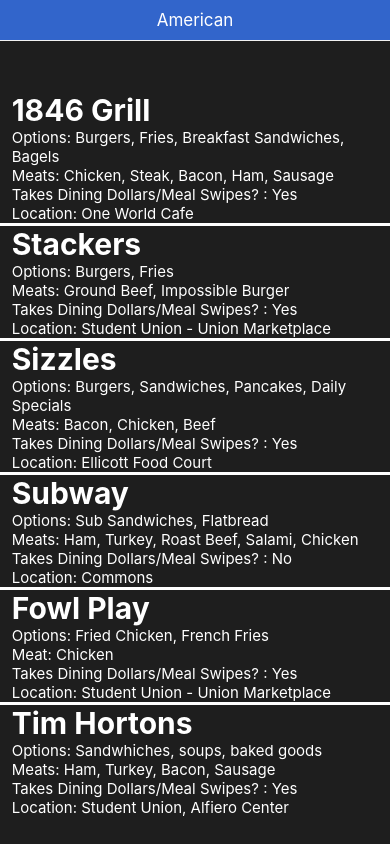
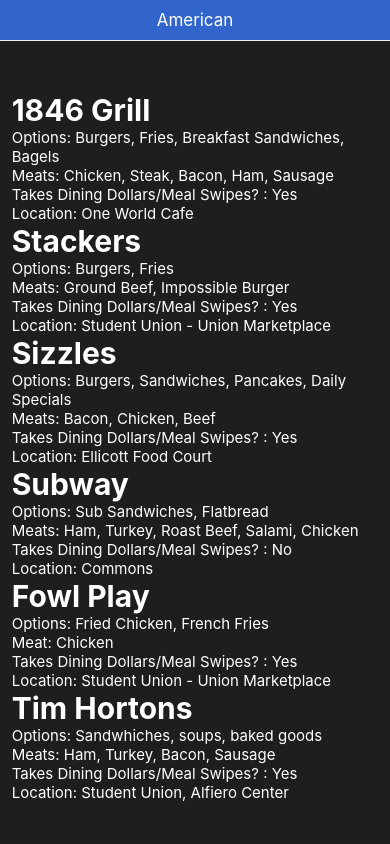
Before and after one commit to cse442-at-ub/project_s23-the-upper-bound, a React Native app: screen /american in a window 390 px wide. Built offline with nearby package versions, Linux system fonts and the light colour scheme; what parse would draw is missing.

Commit message:
Removed horizontal rules from American dining info screen. #71

```diff
--- a/Components/DiningInfo/american.js
+++ b/Components/DiningInfo/american.js
@@ -33,7 +33,6 @@ export default function American() {
               {"Location: One World Cafe\n"}
             </Text>
           </View>
-          <View style={{borderBottomColor:'white', borderBottomWidth:3}}></View>
 
           <View>
         <Text style={styles.Name}>
@@ -48,7 +47,6 @@ export default function American() {
               {"Location: Student Union - Union Marketplace\n"}
             </Text>
           </View>
-          <View style={{borderBottomColor:'white', borderBottomWidth:3}}></View>
 
           <View>
         <Text style={styles.Name}>
@@ -63,7 +61,6 @@ export default function American() {
               {"Location: Ellicott Food Court\n"}
             </Text>
           </View>
-          <View style={{borderBottomColor:'white', borderBottomWidth:3}}></View>
 
           <View>
         <Text style={styles.Name}>
@@ -78,7 +75,6 @@ export default function American() {
               {"Location: Commons\n"}
             </Text>
           </View>
-          <View style={{borderBottomColor:'white', borderBottomWidth:3}}></View>
           <View>
         <Text style={styles.Name}>
           {"Fowl Play"}
@@ -92,7 +88,6 @@ export default function American() {
               {"Location: Student Union - Union Marketplace\n"}
             </Text>
           </View>
-          <View style={{borderBottomColor:'white', borderBottomWidth:3}}></View>
           <View>
         <Text style={styles.Name}>
           {"Tim Hortons"}
```
